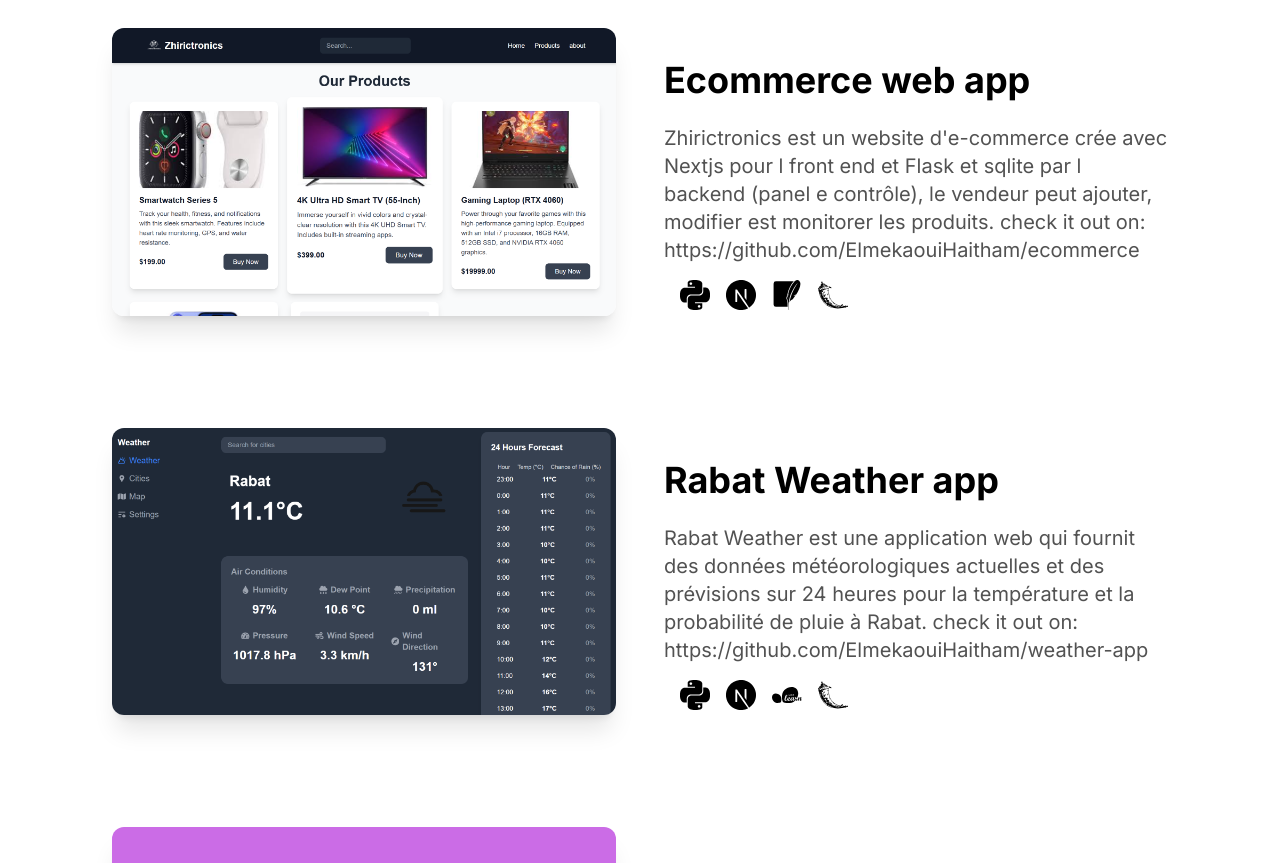
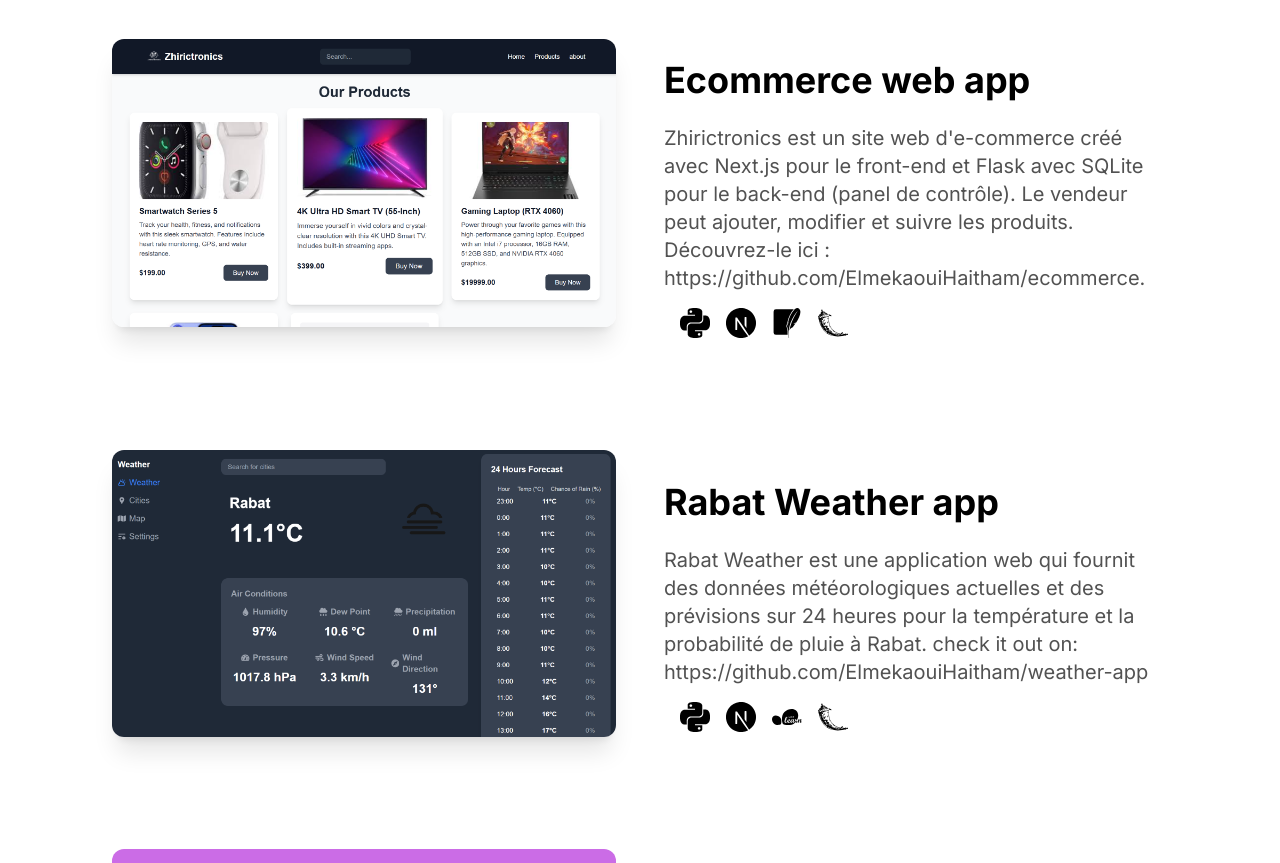
Before and after one commit to ElmekaouiHaitham/portfolio, a Next.js app: page / in a window 1280 px wide. Shown: the part 1520-2383 px from the top of the page. Built offline with nearby package versions, Linux system fonts and the light colour scheme.

Commit message:
ecommerce project description errors fixed

```diff
--- a/public/ProjectsData.js
+++ b/public/ProjectsData.js
@@ -8,7 +8,7 @@ const projects = [
         isMobile: false,
         name: "Ecommerce web app",
         description:
-            "Zhirictronics est un website d'e-commerce crée avec Nextjs pour l front end et Flask et sqlite par l backend (panel e contrôle), le vendeur peut ajouter, modifier est monitorer les produits. check it out on: https://github.com/ElmekaouiHaitham/ecommerce",
+            "Zhirictronics est un site web d'e-commerce créé avec Next.js pour le front-end et Flask avec SQLite pour le back-end (panel de contrôle). Le vendeur peut ajouter, modifier et suivre les produits. Découvrez-le ici : https://github.com/ElmekaouiHaitham/ecommerce.",
         previewImg: "/ecommerce1.png",
         images: ["/ecommerce1.png", "/ecommerce2.png", "/ecommerce3.png", "/ecommerce4.png", "/ecommerce5.png", "/ecommerce6.png", "/ecommerce7.png",],
         frameworks: [
```
